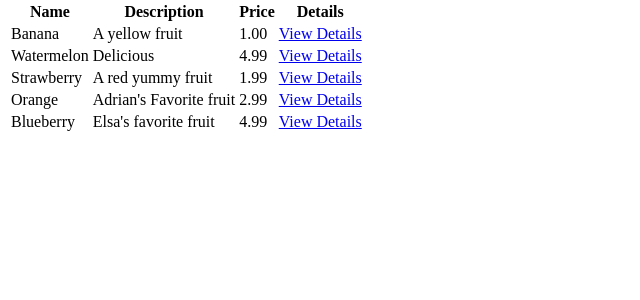
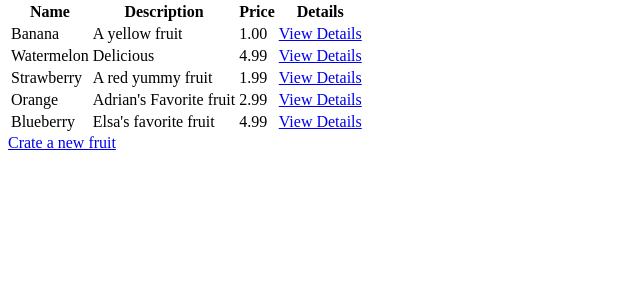
Before and after one commit to fortiz40/Fruits, a Django app: page /fruits/ in a window 1280 px wide. Shown: the part 26-326 px from the top of the page, without its empty margins (0-640 px from the left). Run offline with Django 3.2, Linux system fonts and the light colour scheme; data comes from the database, SQL or seed files in the repository.

Commit message:
Added link to route to create fruit view

```diff
--- a/src/fruit_app/templates/home.html
+++ b/src/fruit_app/templates/home.html
@@ -23,7 +23,8 @@
         </tr>
     {% endif %}
 
-
 </table>
 
+<a href="./create">Crate a new fruit</a>
+
 {% endblock body_content %}
```
